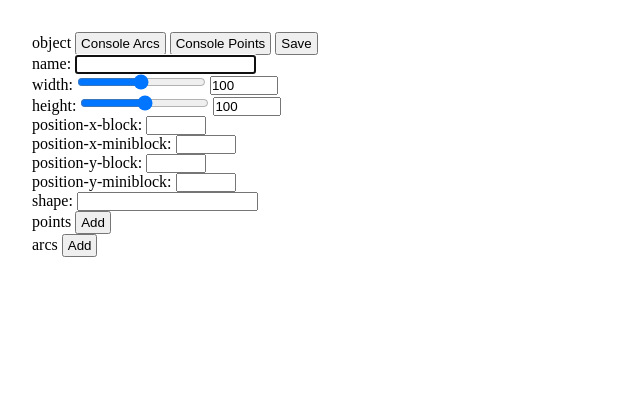
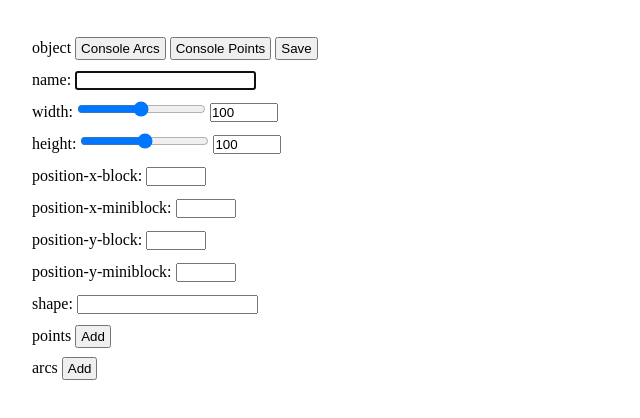
Before and after one commit to tom-wat/shape-data, a plain HTML site: page index.html in a window 1280 px wide. Shown: the whole page, without its empty margins (0-640 px from the left). Drawn offline with Linux system fonts and the light colour scheme.

Commit message:
Update index.html

```diff
--- a/index.html
+++ b/index.html
@@ -10,6 +10,9 @@
         margin: 0;
         padding: 0;
         box-sizing: border-box;
+      }
+      body {
+        line-height: 2;
       }
       .container {
         padding: 2rem;
```
